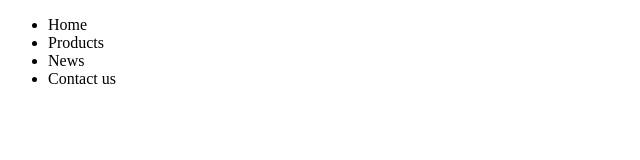
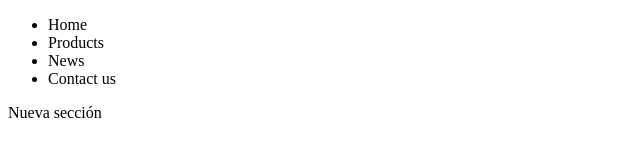
Before and after one commit to magalidsc/pruebaGithub, a plain HTML site: page index.html in a window 1280 px wide. Shown: the whole page, without its empty margins (0-640 px from the left). Drawn offline with Linux system fonts and the light colour scheme.

Commit message:
Agregué una nueva section

```diff
--- a/index.html
+++ b/index.html
@@ -16,6 +16,10 @@
             </ul>
         </nav>
 
+        <section>
+            <p>Nueva sección</p>
+        </section>
+
     </header>
 
     <footer>
```
Also changed, not shown: Screen Shot 2021-06-23 at 18.21.29.png (added), Screen Shot 2021-06-23 at 18.21.45.png (added).
